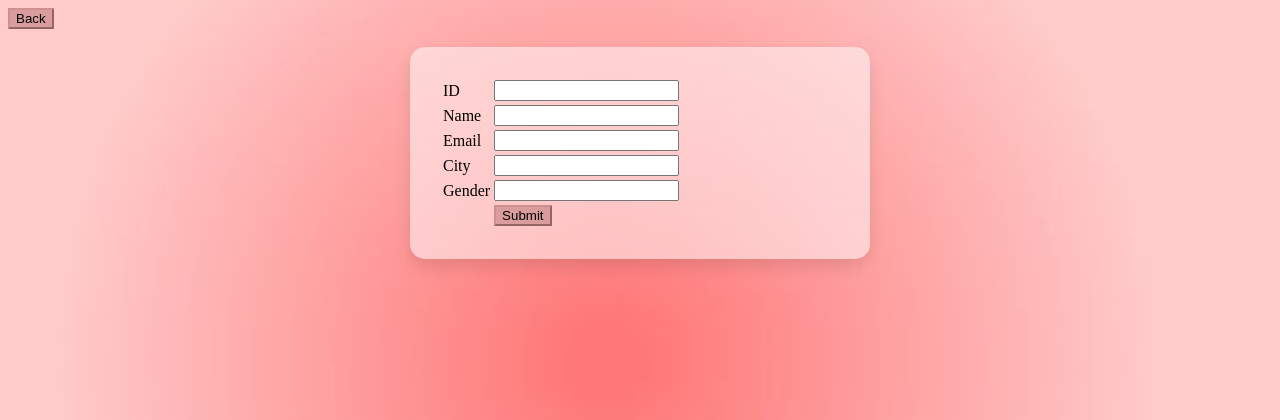
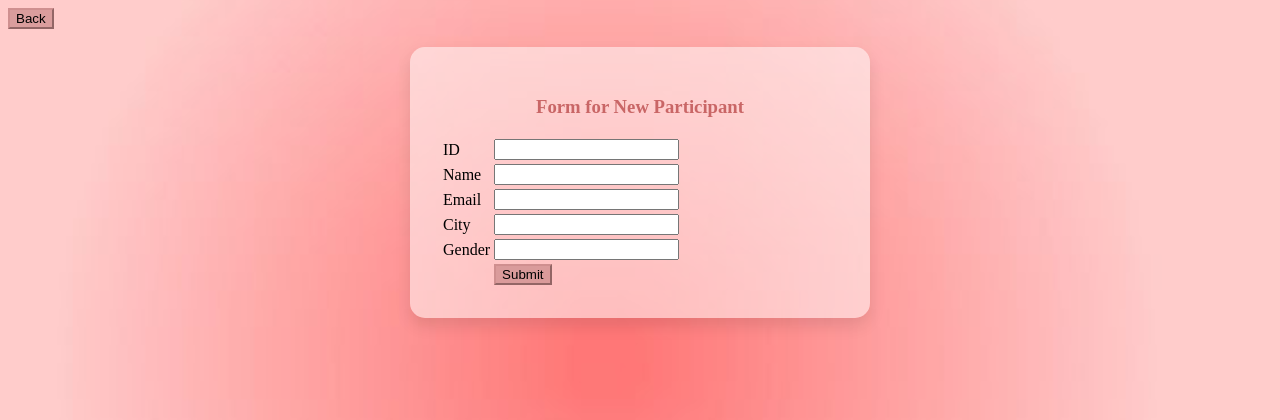
Before and after one commit to Princessbabik/ssip-database, a PHP site: page / in a window 1280 px wide. Shown: the top 420 px of the page. Run offline with PHP 8.4, Linux system fonts and the light colour scheme.

Commit message:
update index.html and style.css

```diff
--- a/index.php
+++ b/index.php
@@ -13,6 +13,7 @@
                 <div class="col-md-6">
                     <div class="login-container">
                         <table width="25%" border="0">
+                            <h3 class="h3-title"> Form for New Participant</h3>
                             <tr>
                                 <td>ID</td>
                                 <td><input type="text" name="ID_Participant"></td>
--- a/style.css
+++ b/style.css
@@ -4,6 +4,10 @@ body {
     background-repeat: repeat;
 }
 
+.h3-title {
+    color: #c96666;
+    text-align: center;
+}
 .login-container {
     background-color: rgba(255, 255, 255, 0.514);
     border-radius: 15px;
```
